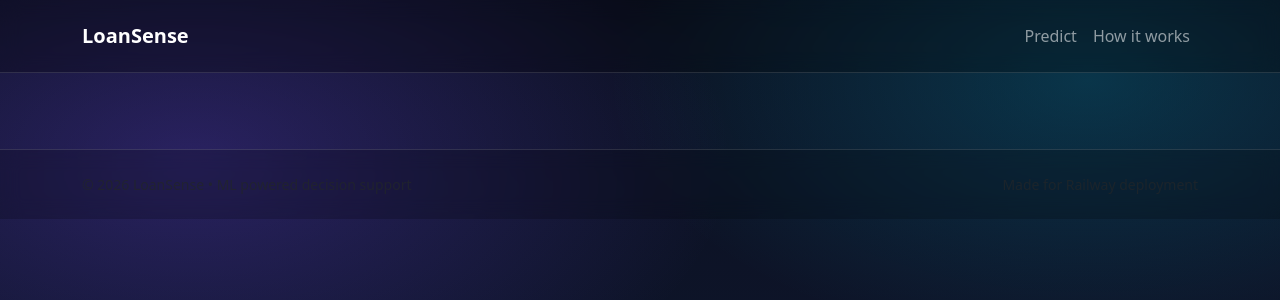
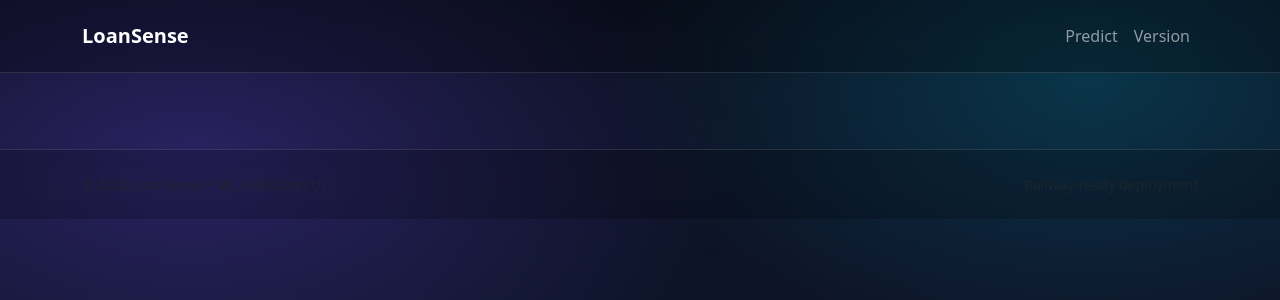
Before and after one commit to Bhavy123321/M.L---Project, a Flask app: template templates/base.html in a window 1280 px wide. Shown: the top 300 px of the page. Run offline with Flask 3, Linux system fonts and the light colour scheme; the template is opened without the code that fills it, so the values that code supplies are empty; parts of the project's set-up code (start-up, migrations or seed data) failed here and were passed over.

Commit message:
Update base.html

```diff
--- a/templates/base.html
+++ b/templates/base.html
@@ -5,7 +5,6 @@
   <meta name="viewport" content="width=device-width, initial-scale=1.0" />
   <title>{{ title if title else "Loan Prediction" }}</title>
 
-  <!-- Bootstrap 5 -->
   <link href="https://cdn.jsdelivr.net/npm/bootstrap@5.3.3/dist/css/bootstrap.min.css" rel="stylesheet">
   <link rel="stylesheet" href="{{ url_for('static', filename='css/style.css') }}">
 </head>
@@ -17,10 +16,11 @@
       <button class="navbar-toggler" type="button" data-bs-toggle="collapse" data-bs-target="#nav">
         <span class="navbar-toggler-icon"></span>
       </button>
+
       <div class="collapse navbar-collapse" id="nav">
         <ul class="navbar-nav ms-auto">
           <li class="nav-item"><a class="nav-link" href="/">Predict</a></li>
-          <li class="nav-item"><a class="nav-link" href="#how">How it works</a></li>
+          <li class="nav-item"><a class="nav-link" href="/version">Version</a></li>
         </ul>
       </div>
     </div>
@@ -32,8 +32,8 @@
 
   <footer class="footer mt-5">
     <div class="container py-4 d-flex flex-column flex-md-row align-items-center justify-content-between gap-2">
-      <div class="text-muted small">© {{ 2026 }} LoanSense • ML powered decision support</div>
-      <div class="text-muted small">Made for Railway deployment</div>
+      <div class="text-muted small">© 2026 LoanSense • ML Prediction UI</div>
+      <div class="text-muted small">Railway-ready deployment</div>
     </div>
   </footer>
 
```
